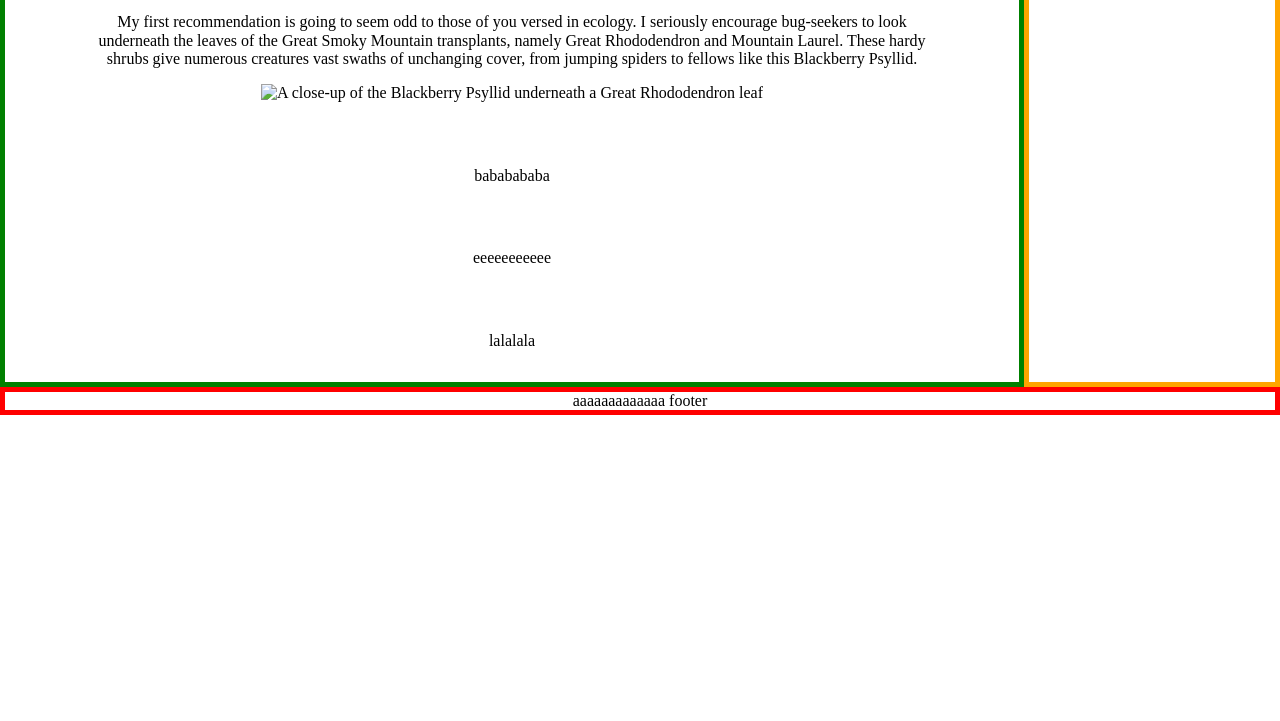
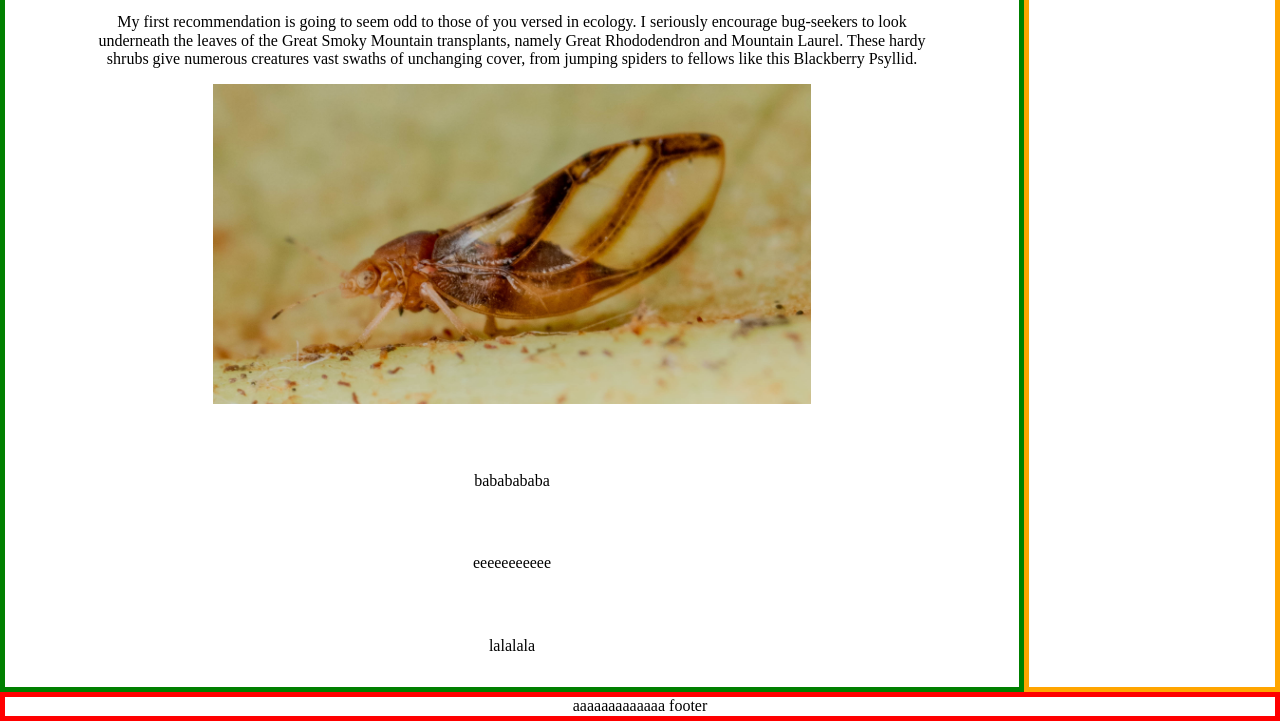
Before and after one commit to incessantpings/personalBlog, a plain HTML site: page index.html in a window 1280 px wide. Shown: the part 209-930 px from the top of the page. Before the commit the page ends 800 px from the top, so only its background shows below. Drawn offline with Linux system fonts and the light colour scheme.

Commit message:
messing w imgs

```diff
--- a/css/style.css
+++ b/css/style.css
@@ -58,3 +58,9 @@ h1 {
 p {
     display:block;
 }
+
+img {
+    /* need to scale down/up to 2/3 vw and adjust vh to keep aspect ratio*/
+    width: 70%;
+    object-fit: contain;
+}
--- a/index.html
+++ b/index.html
@@ -37,7 +37,7 @@
                     transplants, namely Great Rhododendron and Mountain Laurel. These hardy shrubs give numerous creatures vast swaths
                     of unchanging cover, from jumping spiders to fellows like this Blackberry Psyllid.
                 </p>
-                <img src="images/blackberry1" alt="A close-up of the Blackberry Psyllid underneath a Great Rhododendron leaf">
+                <img src="images/blackberry1.jpg" alt="A close-up of the Blackberry Psyllid underneath a Great Rhododendron leaf">
             </div>
             <div class="blogpost">
                 bababababa
```
